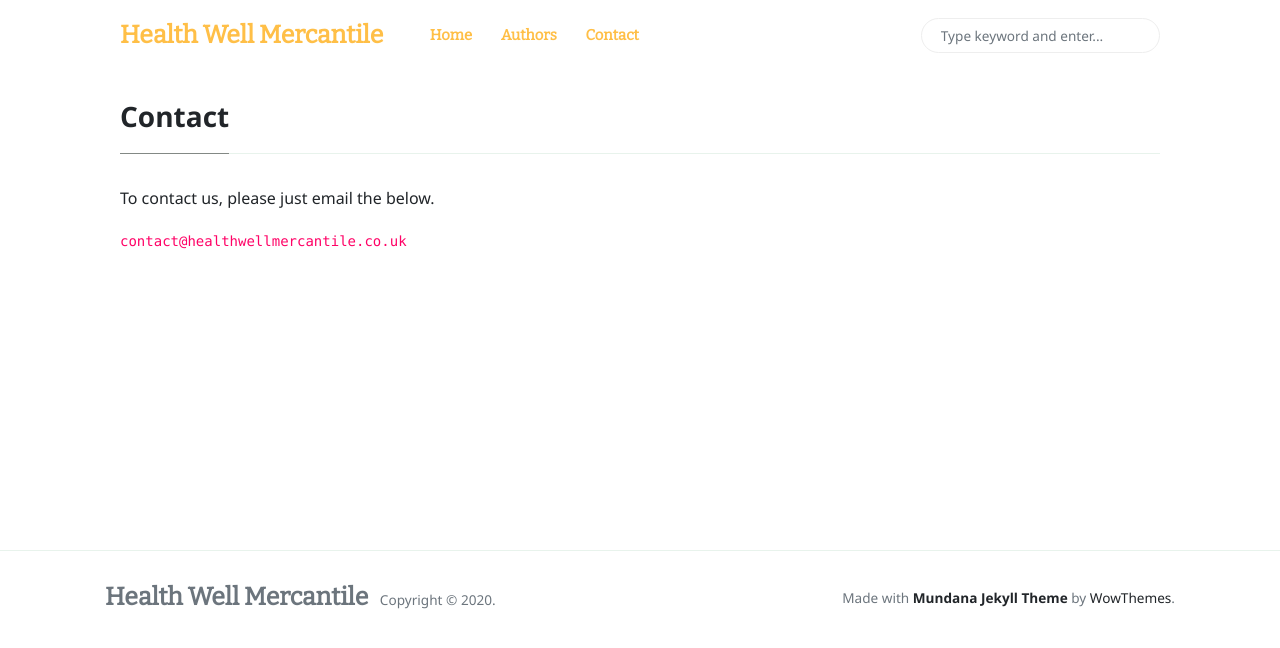
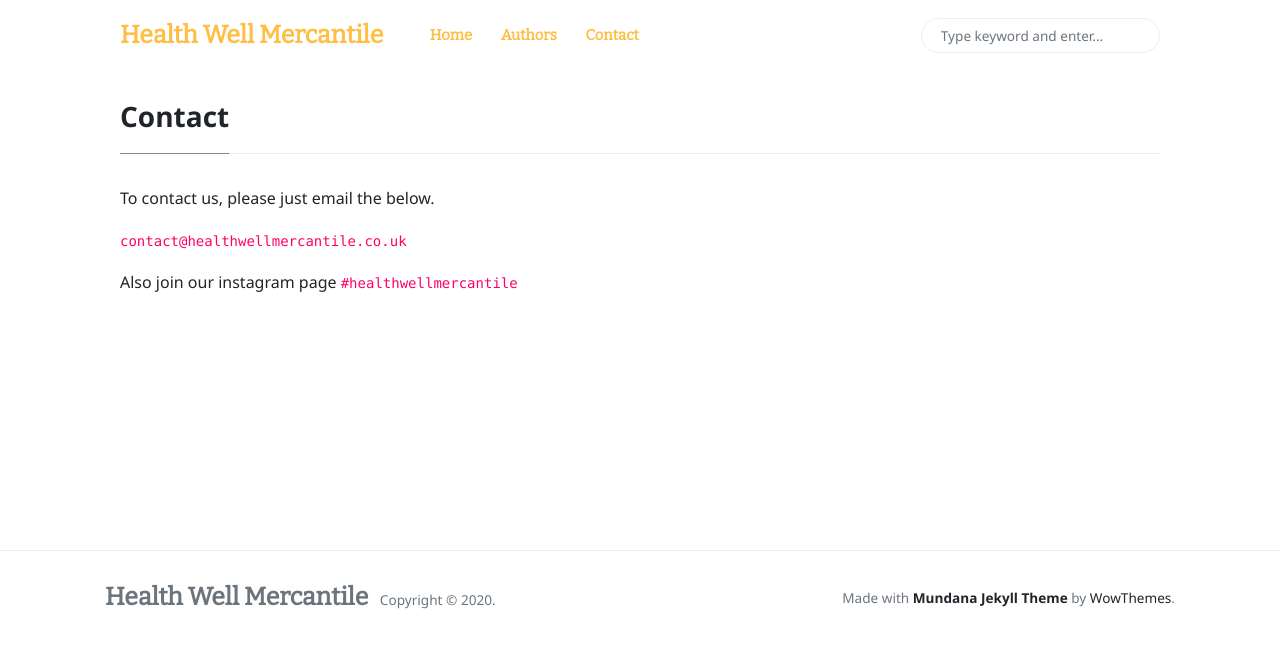
Before and after one commit to mbeconsultingltd/hwm_corp_website, a Jekyll site: the page built from _pages/contact.md, in a window 1280 px wide. Shown: the top 648 px of the page. Built offline with Jekyll 4.4.1, drawn with Linux system fonts in a browser that asks for light colours; nearby versions of some CDN libraries.

Commit message:
update contact

```diff
--- a/_pages/contact.md
+++ b/_pages/contact.md
@@ -5,3 +5,5 @@ permalink: "/contact.html"
 To contact us, please just email the below.
 
 `contact@healthwellmercantile.co.uk`
+
+Also join our instagram page `#healthwellmercantile`
```
